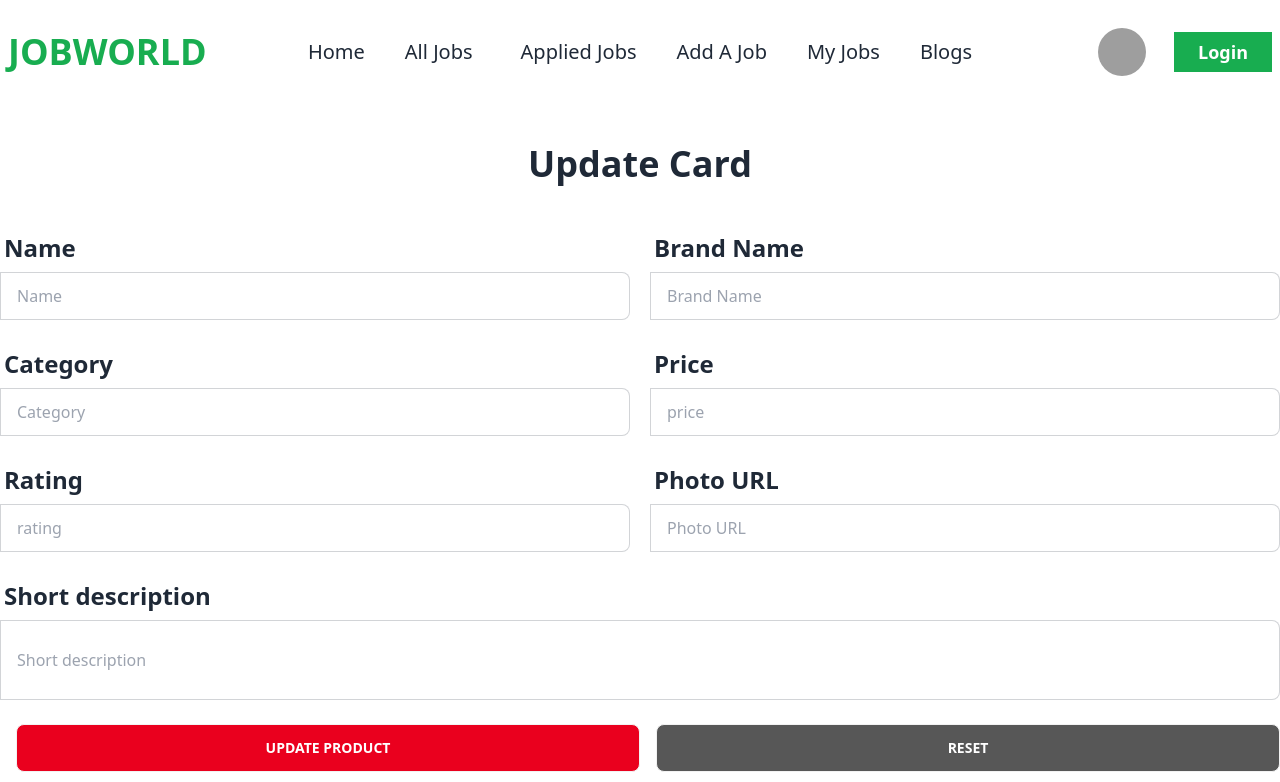
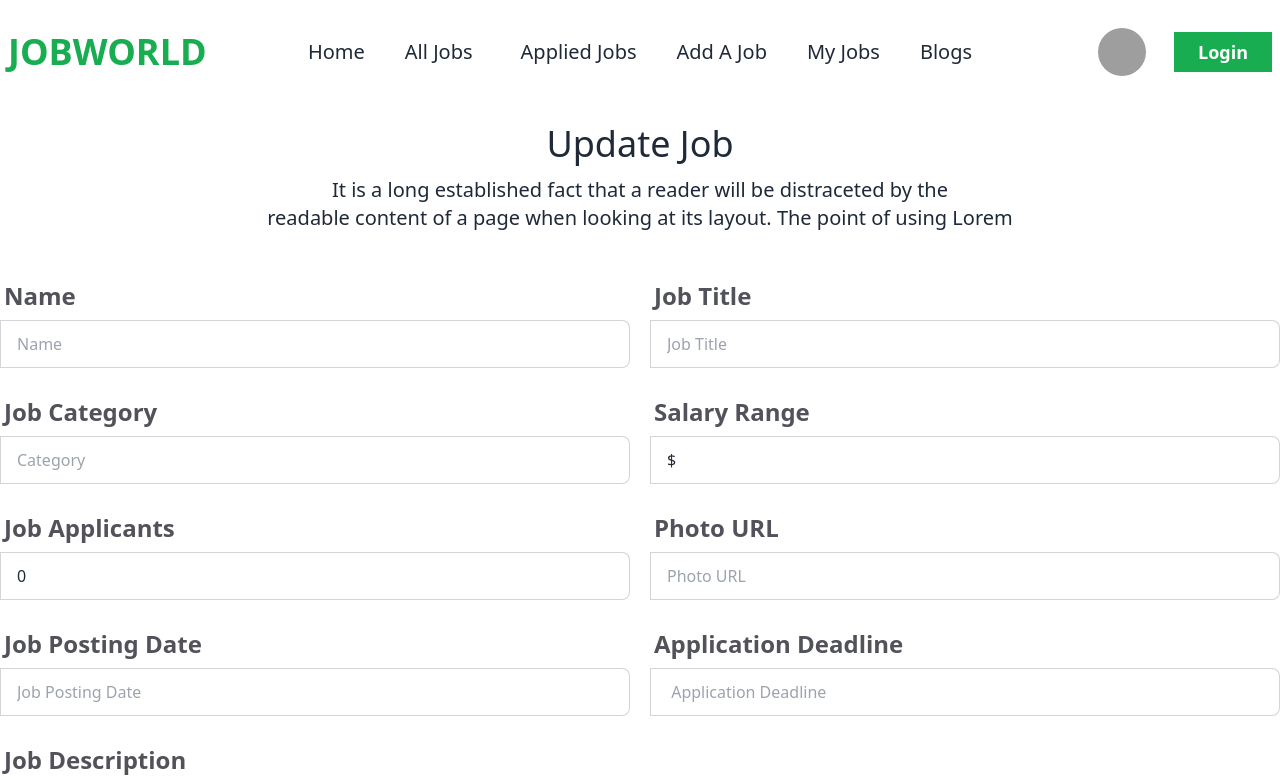
Before and after one commit to airinrahat/job-world-client-side, a React (Vite) app: page /updateJob in a window 1280 px wide. Shown: the top 782 px of the page. Built offline with nearby package versions, Linux system fonts and the light colour scheme; no server answers; grey boxes are pictures that could not be loaded.

Commit message:
apply pages add

```diff
--- a/src/Pages/AddaJob/AddaJob.jsx
+++ b/src/Pages/AddaJob/AddaJob.jsx
@@ -9,7 +9,12 @@ const AddaJob = () => {
     <div>
       <div className="max-w-screen-xl mx-auto mt-5 px-10 lg:px-0">
         <h2 className="text-center text-4xl">Add A Job</h2>
-
+        <p className="text-center text-xl my-3">
+          It is a long established fact that a reader will be distraceted by the
+          <br></br>
+          readable content of a page when looking at its layout. The point of
+          using Lorem
+        </p>
         <form className="my-10">
           {/* form name and quantity row */}
           <div className="md:flex gap-5 mb-5">
--- a/src/Pages/AllJob/ViewDetails/ViewDetails.jsx
+++ b/src/Pages/AllJob/ViewDetails/ViewDetails.jsx
@@ -84,7 +84,7 @@ const ViewDetails = () => {
                   <input
                     type="text"
                     placeholder="Name"
-                    className="input input-bordered w-full  "
+                    className="input input-bordered w-full my-3 "
                   />
                   Email:
                   <input
@@ -95,13 +95,12 @@ const ViewDetails = () => {
                   <br />
                   <label>Select a file : </label>
                   <input type="file" id="myfile" name="myfile" />
-                  <br />
-                  <br />
-                  <input type="submit" />
-                  <button className="btn">Close</button>
                 </form>
                 <div className="modal-action">
-                  <button className="btn">Close</button>
+                  <form method="dialog ">
+                    <button className="btn btn-success  mr-4">Submit</button>
+                    <button className="btn">Close</button>
+                  </form>
                 </div>
               </div>
             </dialog>
--- a/src/Pages/UpdateJob/UpdateJob.jsx
+++ b/src/Pages/UpdateJob/UpdateJob.jsx
@@ -3,21 +3,28 @@ import React from "react";
 
 const UpdateJob = () => {
   return (
-    <div className="text-4xl max-w-screen-xl mx-auto lg:px-0 px-10">
-      <h2 className="text-4xl font-bold text-center mt-10">Update Card</h2>
+    <div className="max-w-screen-xl mx-auto mt-5 px-10 lg:px-0">
+      <h2 className="text-center text-4xl">Update Job</h2>
+      <p className="text-center text-xl my-3">
+        It is a long established fact that a reader will be distraceted by the
+        <br></br>
+        readable content of a page when looking at its layout. The point of
+        using Lorem
+      </p>
       <form className="my-10">
         {/* form name and quantity row */}
         <div className="md:flex gap-5 mb-5">
           <div className="form-control md:w-1/2">
             <label className="label">
-              <span className="label-text text-2xl font-bold"> Name</span>
+              <span className="label-text text-2xl font-bold text-zinc-600">
+                Name
+              </span>
             </label>
             <label className="input-group">
               <input
                 type="text"
                 name="name"
                 placeholder="Name"
-                defaultValue={name}
                 className="input input-bordered w-full"
               />
             </label>
@@ -25,25 +32,27 @@ const UpdateJob = () => {
 
           <div className="form-control md:w-1/2">
             <label className="label">
-              <span className="label-text text-2xl font-bold">Brand Name</span>
+              <span className="label-text text-2xl font-bold text-zinc-600">
+                Job Title
+              </span>
             </label>
             <label className="input-group">
               <input
                 type="text"
-                name="brand"
-                placeholder="Brand Name"
-                // defaultValue={brand}
+                name="title"
+                placeholder="Job Title"
                 className="input input-bordered w-full"
               />
             </label>
           </div>
         </div>
-
         {/* form supplier row */}
         <div className="md:flex gap-5 mb-5">
           <div className="form-control md:w-1/2">
             <label className="label">
-              <span className="label-text text-2xl font-bold">Category</span>
+              <span className="label-text text-2xl font-bold text-zinc-600">
+                Job Category
+              </span>
             </label>
             <label className="input-group">
               <input
@@ -57,29 +66,34 @@ const UpdateJob = () => {
 
           <div className="form-control md:w-1/2">
             <label className="label">
-              <span className="label-text text-2xl font-bold">Price</span>
+              <span className="label-text text-2xl font-bold text-zinc-600">
+                Salary Range
+              </span>
             </label>
             <label className="input-group">
               <input
                 type="text"
                 name="price"
+                defaultValue={"$"}
                 placeholder="price"
                 className="input input-bordered w-full"
               />
             </label>
           </div>
         </div>
-
         {/* form category and details row */}
         <div className="md:flex gap-5 mb-5">
           <div className="form-control md:w-1/2 ">
             <label className="label">
-              <span className="label-text text-2xl font-bold">Rating</span>
+              <span className="label-text text-2xl font-bold text-zinc-600  ">
+                Job Applicants
+              </span>
             </label>
             <label className="input-group">
               <input
                 type="number"
-                name="rating"
+                name=" Job Applicants"
+                value="0"
                 placeholder="rating"
                 className="input input-bordered w-full"
               />
@@ -88,7 +102,9 @@ const UpdateJob = () => {
 
           <div className="form-control md:w-1/2 ">
             <label className="label">
-              <span className="label-text text-2xl font-bold">Photo URL</span>
+              <span className="label-text text-2xl font-bold text-zinc-600">
+                Photo URL
+              </span>
             </label>
             <label className="input-group">
               <input
@@ -100,13 +116,46 @@ const UpdateJob = () => {
             </label>
           </div>
         </div>
+        {/* form category and details row */}
+        <div className="md:flex gap-5 mb-5">
+          <div className="form-control md:w-1/2">
+            <label className="label">
+              <span className="label-text text-2xl font-bold text-zinc-600">
+                Job Posting Date
+              </span>
+            </label>
+            <label className="input-group">
+              <input
+                type="text"
+                name="brand"
+                placeholder="Job Posting Date"
+                className="input input-bordered w-full"
+              />
+            </label>
+          </div>
 
+          <div className="form-control md:w-1/2">
+            <label className="label">
+              <span className="label-text text-2xl font-bold text-zinc-600">
+                Application Deadline
+              </span>
+            </label>
+            <label className="input-group">
+              <input
+                type="text"
+                name=" Application"
+                placeholder=" Application Deadline"
+                className="input input-bordered w-full"
+              />
+            </label>
+          </div>
+        </div>
         {/* form Photo url row */}
         <div className="mb-5">
           <div className="form-control w-full">
             <label className="label">
-              <span className="label-text text-2xl font-bold">
-                Short description
+              <span className="label-text text-2xl font-bold text-zinc-600">
+                Job Description
               </span>
             </label>
             <label className="input-group">
@@ -119,14 +168,13 @@ const UpdateJob = () => {
             </label>
           </div>
         </div>
-
         <div className="md:flex mb-5">
           <div className="form-control md:w-1/2 ml-4">
             <label className="">
               <input
                 type="submit"
-                value="Update Product"
-                className="btn btn-block text-white bg-[#EA001E]"
+                value="Add a Job"
+                className="btn btn-block text-white bg-[#18ad50]"
               />
             </label>
           </div>
```
